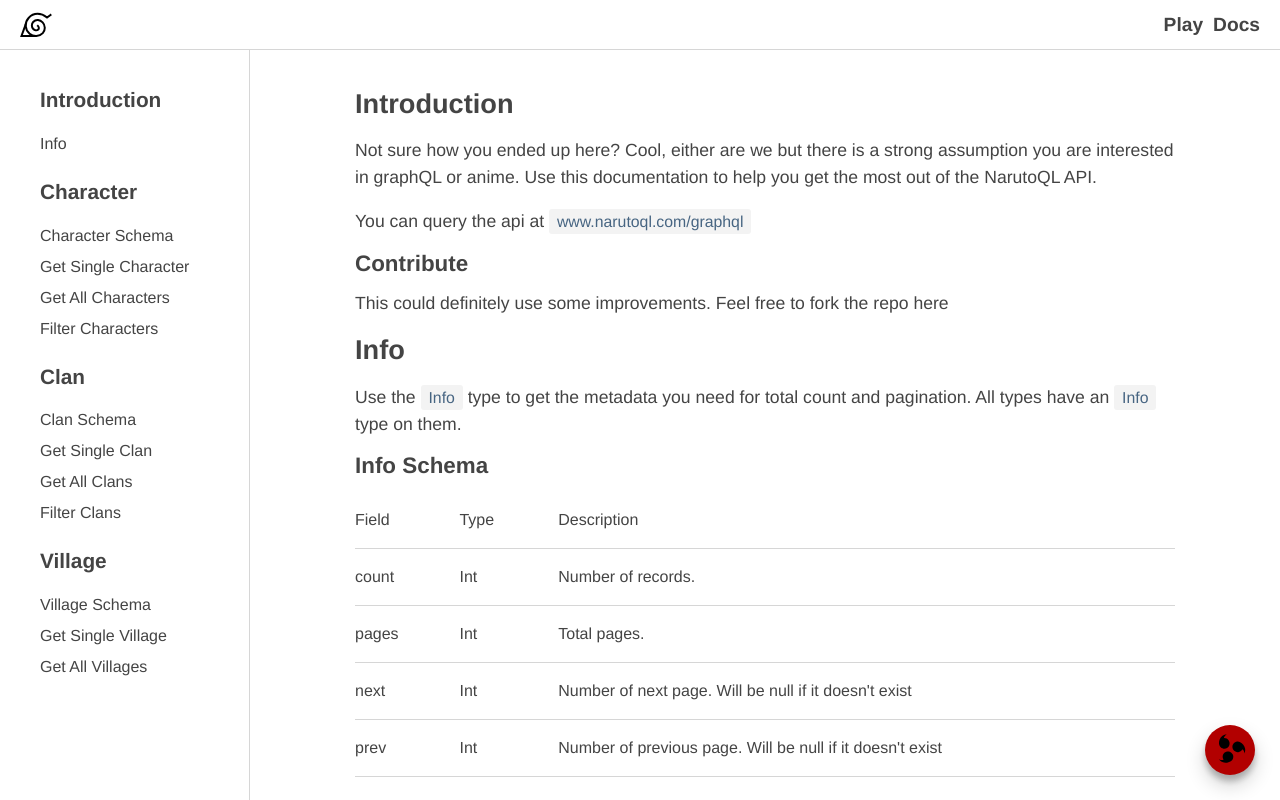
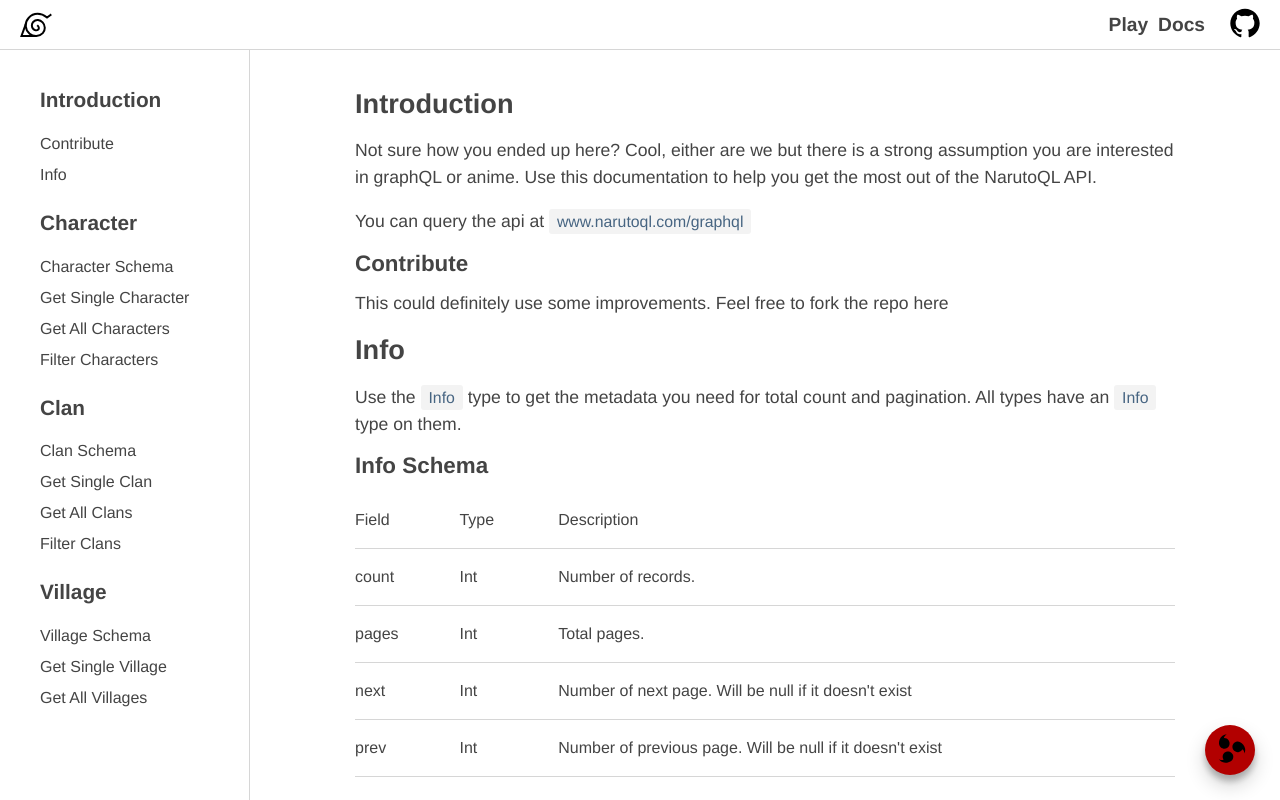
Before and after one commit to bautistaaa/narutoQL, a Next.js app in the folder src/client/: page /docs in a window 1280 px wide. Shown: the top 800 px of the page. Built offline with nearby package versions, Linux system fonts and the light colour scheme.

Commit message:
chore: add gh link to nav

```diff
--- a/src/client/components/Nav.tsx
+++ b/src/client/components/Nav.tsx
@@ -21,6 +21,20 @@ const Nav: FC = () => {
               <a className={styles.item}>Docs</a>
             </Link>
           </li>
+          <li>
+            <a
+              href="https://github.com/bautistaaa/narutoQL"
+              target="_blank"
+              className={styles.item}
+            >
+              <img
+                src="github.svg"
+                className={styles.github}
+                height="30"
+                width="30"
+              />
+            </a>
+          </li>
         </ul>
       </nav>
     </header>
--- a/src/client/data/sections.ts
+++ b/src/client/data/sections.ts
@@ -13,6 +13,10 @@ export const sections: Section[] = [
     id: 'introduction',
     text: 'Introduction',
     items: [
+      {
+        id: 'contribute',
+        text: 'Contribute',
+      },
       {
         id: 'info',
         text: 'Info',
--- a/src/client/styles/Nav.module.scss
+++ b/src/client/styles/Nav.module.scss
@@ -15,11 +15,13 @@
   height: 100%;
   padding: 0 20px;
   .links {
+    display: flex;
+    align-items: center;
     li {
-      display: inline-block;
       margin-left: 10px;
     }
   }
+  .github,
   .brand {
     cursor: pointer;
   }
@@ -27,4 +29,7 @@
     font-weight: bold;
     font-size: 1.2em;
   }
+  .github {
+    margin-left: 15px;
+  }
 }
```
Also changed, not shown: src/client/public/github.svg (added).
